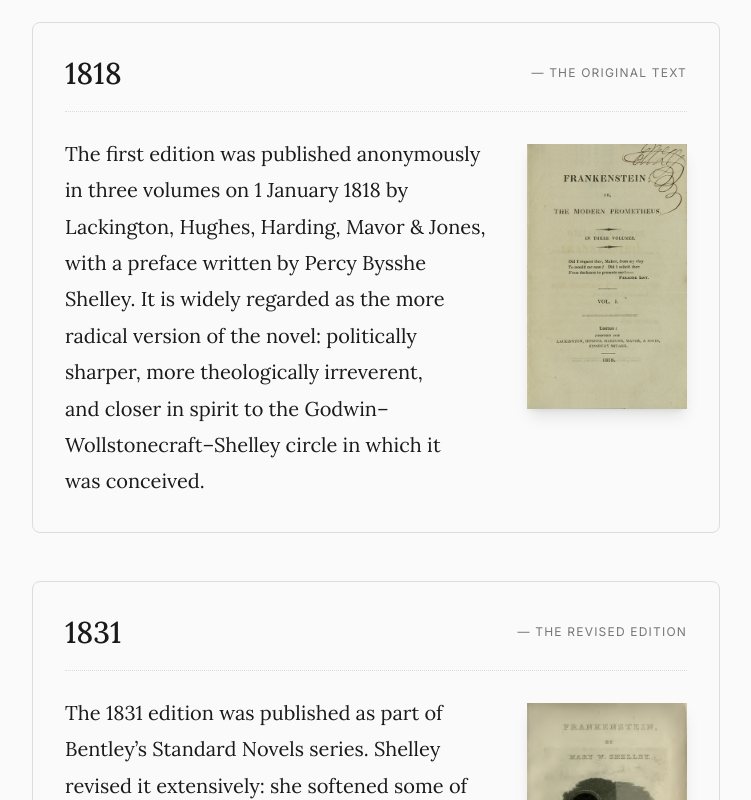
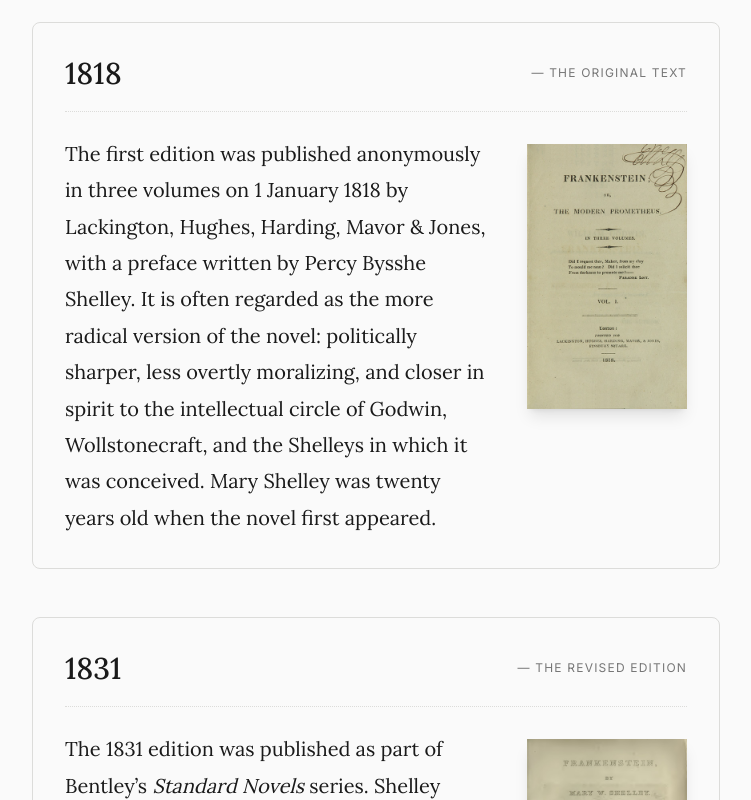
Before and after one commit to evilluendas/frankendiff, a Next.js app: page /about in a window 1280 px wide. Shown: the part 1040-1840 px from the top of the page, without its empty margins (264-1015 px from the left). Built offline with nearby package versions, Linux system fonts and the light colour scheme; a web font is replaced by a local one.

Commit message:
Tweaks to About page

```diff
--- a/app/about/page.tsx
+++ b/app/about/page.tsx
@@ -47,9 +47,8 @@ export default function AboutPage() {
               <p className="prose-serif text-fg">
                 The first edition was published anonymously in three volumes on 1 January 1818 by
                 Lackington, Hughes, Harding, Mavor &amp; Jones, with a preface written by Percy
-                Bysshe Shelley. It is widely regarded as the more radical version of the novel:
-                politically sharper, more theologically irreverent, and closer in spirit to the
-                Godwin–Wollstonecraft–Shelley circle in which it was conceived.
+                Bysshe Shelley. It is often regarded as the more radical version of the novel:
+                politically sharper, less overtly moralizing, and closer in spirit to the intellectual circle of Godwin, Wollstonecraft, and the Shelleys in which it was conceived. Mary Shelley was twenty years old when the novel first appeared.
               </p>
               <div className="mx-auto mt-2 w-full max-w-80 md:max-w-40 mb-12 shrink-0 shadow-lg">
                 <Image
@@ -70,11 +69,11 @@ export default function AboutPage() {
               </h3>
             <div className="flex flex-col md:flex-row gap-10 relative items-start">
               <p>
-              The 1831 edition was published as part of Bentley’s Standard Novels series.
-              Shelley revised it extensively: she softened some of the more provocative passages,
-              expanded Victor Frankenstein’s backstory and childhood, and shifted the
+              The 1831 edition was published as part of Bentley’s <em>Standard Novels</em> series.
+              Shelley revised the text extensively: she softened some of the more provocative passages,
+              expanded Victor Frankenstein’s childhood and backstory, and shifted the
               novel’s framing toward a more fatalistic, providential tone. She also added a
-              new author’s introduction — now almost as famous as the novel itself — describing
+              new author’s introduction —now almost as famous as the novel itself— describing
               how she came to write the story during the &ldquo;wet, ungenial summer&rdquo; at
               the Villa Diodati in 1816.
               </p>
```
